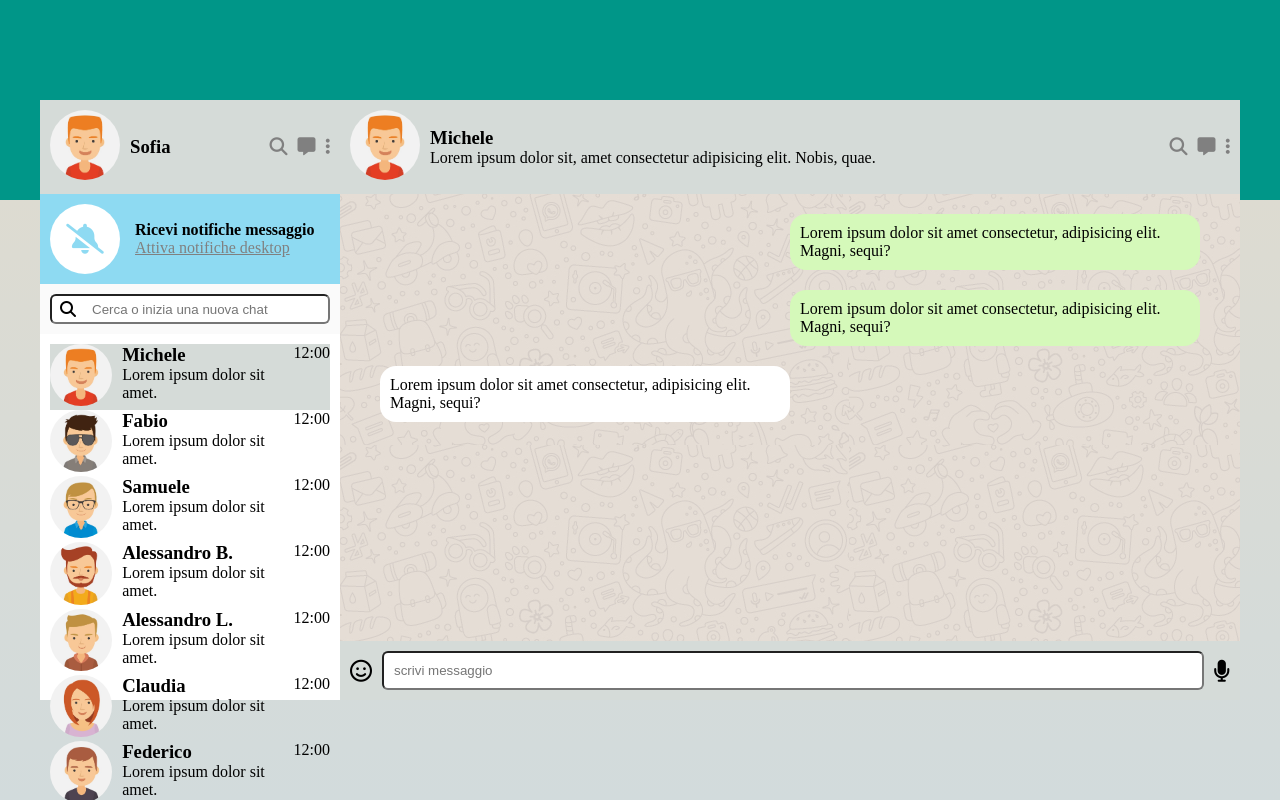
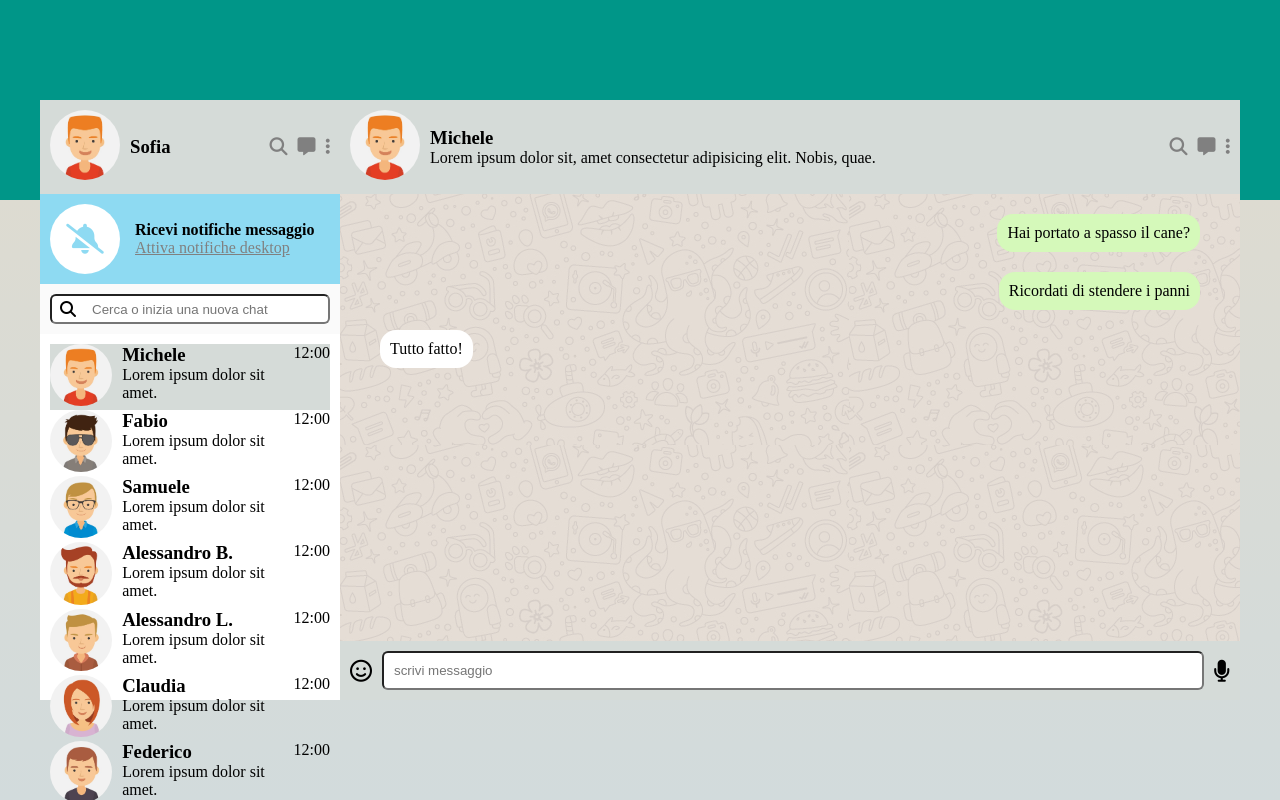
Before and after one commit to FraBona/vue-boolzapp, a plain HTML site: page index.html in a window 1280 px wide. Drawn offline with nearby package versions, Linux system fonts and the light colour scheme.

Commit message:
show message about contact

```diff
--- a/index.html
+++ b/index.html
@@ -86,9 +86,10 @@
         </div>
 
         <ul class="chat">
-          <li class="message sent">Lorem ipsum dolor sit amet consectetur, adipisicing elit. Magni, sequi?</li>
-          <li class="message sent">Lorem ipsum dolor sit amet consectetur, adipisicing elit. Magni, sequi?</li>
-          <li class="message received">Lorem ipsum dolor sit amet consectetur, adipisicing elit. Magni, sequi?</li>
+          <li class="message sent" v-for="(mes, i) in contacts[currentIndex].messages" :class="{
+            'sent': mes.status === 'sent',
+            'received': mes.status === 'received'
+          }">{{mes.message}}</li>
         </ul>
 
         <div class="footer">
--- a/js/app.js
+++ b/js/app.js
@@ -175,6 +175,5 @@ createApp({
     }
   },
   mounted() {
-    console.log('ciao');
   }
 }).mount("#app");
```
